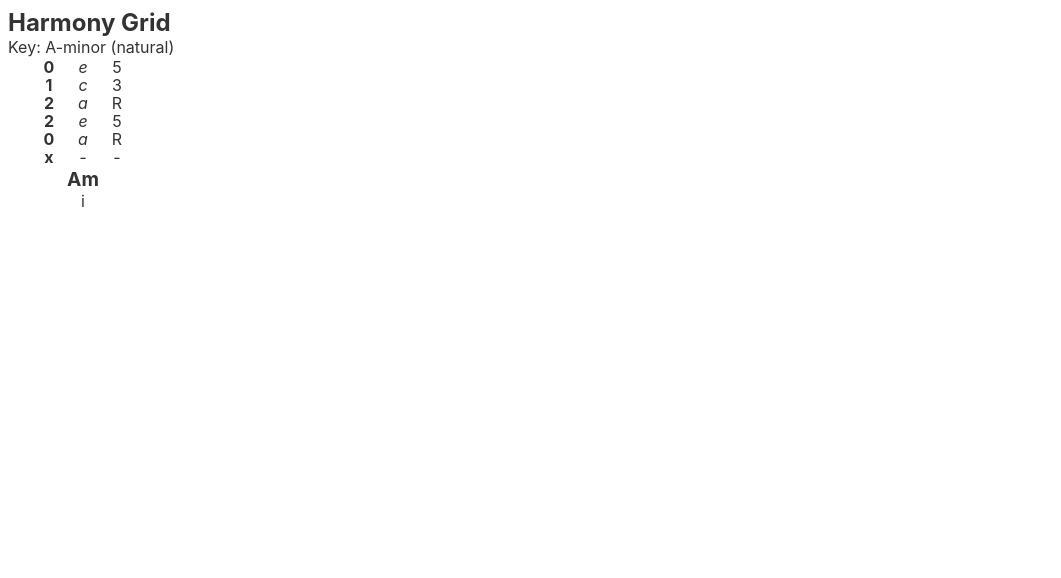
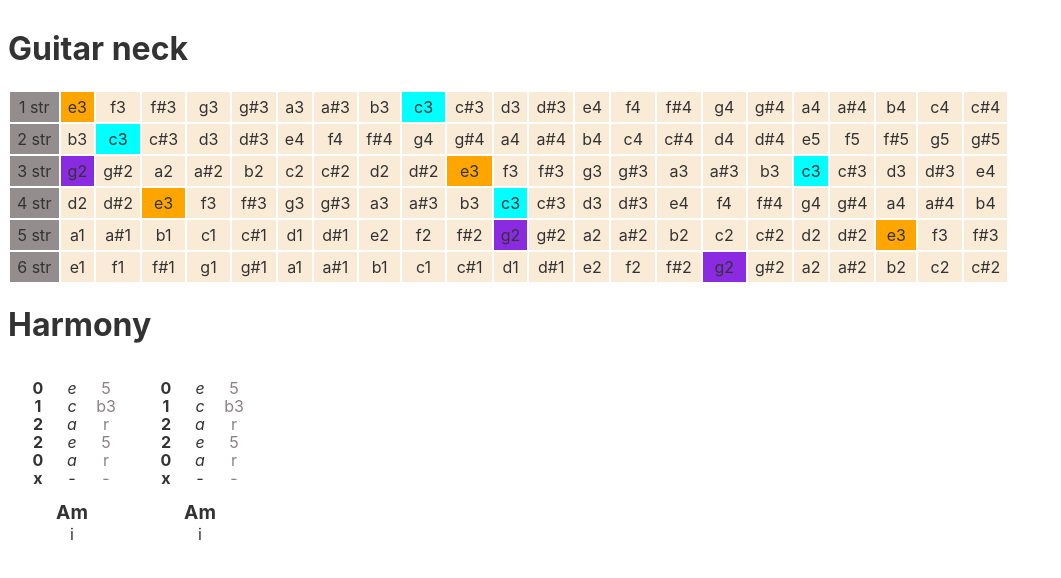
Before and after one commit to HEYROCKME/guitarSudoku, a Svelte app: page / in a window 1280 px wide. Shown: the top 578 px of the page, without its empty margins (0-1061 px from the left). Built offline with nearby package versions, Linux system fonts and the light colour scheme.

Commit message:
Ech note has own cell on neck

```diff
--- a/src/App.svelte
+++ b/src/App.svelte
@@ -17,16 +17,14 @@ import HarmonyGrid from './HarmonyGrid.svelte'
 
  }
 
+function makeGuitarNeck(tuning: string[], frets: number) {
+   return tuning.map(note => makeGuitarString(note, frets + 1))
+}
 
 
-console.log(
-	makeGuitarString( "e3", 21),
-	makeGuitarString( "b2", 21),
-	makeGuitarString( "g2", 21),
-	makeGuitarString( "d2", 21),
-	makeGuitarString( "a2", 21),
-	makeGuitarString( "e1", 21)
-)
+
+let guitarneck = makeGuitarNeck(tuning.regular, 21)
+// console.log(guitarneck)
 
 
 
@@ -39,4 +37,54 @@ console.log(
 // console.log(aMinor)
 </script>
 
-<HarmonyGrid/>
+<h1>Guitar neck</h1>
+<table>
+{#each guitarneck as fretboard, i }
+
+	 <tr id="string{i + 1}">
+	{#each fretboard as notes }
+	<td class="string-names">{i + 1} str</td>
+		{#each notes as note}
+
+		<td class="{note}">{note}</td>
+
+		{/each}
+	{/each}
+	</tr>
+
+
+{/each}
+</table>
+<h1>Harmony</h1>
+<div class="chordsheet">
+	<HarmonyGrid/> <HarmonyGrid/>
+</div>
+
+
+<style>
+	 * {padding: 0;}
+
+	table td {
+		padding: 5px 7px;
+		text-align: center;
+		background-color: antiquewhite;
+	}
+
+	.chordsheet {
+		display: flex;
+		flex-direction: row;
+	}
+
+	.string-names {
+		background-color: rgb(148, 141, 141);
+	}
+	.c3 {
+		background-color: aqua;
+	}
+
+	.e3 {
+		background-color: orange;
+	}
+
+	.g2 {background-color: blueviolet;}
+</style>
--- a/src/Constants.svelte
+++ b/src/Constants.svelte
@@ -6,8 +6,8 @@ export const chromaticScales ={
 }
 
 export const tuning = {
-    regular: ['e3', 'b2', 'g2', 'd2', 'a2', 'e1'],
-    dropD: ['e3', 'b2', 'g2', 'd2', 'a2', 'd1']
+    regular: ['e3', 'b3', 'g2', 'd2', 'a1', 'e1'],
+    dropD: ['e3', 'b3', 'g2', 'd2', 'a1', 'd1']
 }
 
 </script>
--- a/src/Functions.svelte
+++ b/src/Functions.svelte
@@ -8,7 +8,9 @@ export function getMode( scale: string[], scaleDegree: number) {
   let notes = scale.slice(0,scaleDegree - 1)
   let flippedNotes = scale.slice(- scale.length + (scaleDegree - 1))
   mode = notes.map(note => {flippedNotes.push(note)})
+  console.log(flippedNotes)
   return flippedNotes
+
 }
 
 // Takes Scales and Transposes to all all octaves
@@ -42,8 +44,9 @@ export function makeGuitarString(tunedTo : string,  frets: number) {
 	const chromatic = getMode(chromaticScales.sharps, 5)
 	let stringArea = makeMusicalSpectre(chromatic)
 	let openFret = stringArea.indexOf(tunedTo)
-
-	return stringArea.slice(openFret, openFret + frets)
+	let guitarString = []
+	guitarString.push( stringArea.slice(openFret, openFret + frets))
+    return guitarString
 
 }
 
--- a/src/GuitarNeck.svelte
+++ b/src/GuitarNeck.svelte
@@ -32,15 +32,12 @@
        }
 </script>
 
-
-
 <div class="guitarneck">
 	{#each guitarNeck.firstString as {fret, noteName, note}, i }
-  <li>
-
-	<ul>{note}</ul>
-
-  </li>
+ <table>
+   <tr><td>"the" {note}</td>
+     <tr>
+ </table>
 
   {/each}
 
@@ -48,11 +45,11 @@
 
 <style>
 
-li {
-	display: inline-block;
+    li {
+        display: inline-block;
 
-}
+    }
 
-ul {padding: .5em .2em;}
+    td {padding: .5em .5em;}
 
 </style>
--- a/src/HarmonyGrid.svelte
+++ b/src/HarmonyGrid.svelte
@@ -9,10 +9,10 @@
     diatonicChords: ["i", "iib5", "III", "iv", "v", "bVI", "bVII" ],
     strings: [
           {openString: "e", stringNum: 1, fret: "0", noteName: "e", harmony: "5", note: "e3"},
-          {openString: "b", stringNum: 2, fret: "1", noteName: "c", harmony: "3", note: "c3" },
-          {openString: "g", stringNum: 3, fret: "2", noteName: "a", harmony: "R", note:"a2" },
+          {openString: "b", stringNum: 2, fret: "1", noteName: "c", harmony: "b3", note: "c3"},
+          {openString: "g", stringNum: 3, fret: "2", noteName: "a", harmony: "r", note:"a2" },
           {openString: "d", stringNum: 4, fret: "2", noteName: "e", harmony: "5",  note:"e2"},
-          {openString: "a", stringNum: 5, fret: "0", noteName: "a", harmony: "R", note: "a1"},
+          {openString: "a", stringNum: 5, fret: "0", noteName: "a", harmony: "r", note: "a1"},
           {openString: "e", stringNum: 6, fret: "x", noteName: "-", harmony: "-", note: ""}
                       ]
       }
@@ -46,10 +46,10 @@
 
 
 
-<h2>Harmony Grid</h2>
+<!-- <h2>Harmony Grid</h2> -->
 <div class="card">
 
-	<p class="key">Key: {chord.chordKey}</p>
+	<!-- <p class="key">Key: {chord.chordKey}</p> -->
 
 	<div class="grid-card">
 
@@ -109,6 +109,7 @@
 
 .chord-grid {
 	/* border: solid 1px salmon; */
+    padding: .75em;
 }
 
 .chord-grid td  {
@@ -128,6 +129,11 @@
 .notes {
 	font-style: italic;
 }
+
+.harmony {
+    color: rgb(138, 130, 130);
+
+}
 .chord-name {
 	font-size: 1.2rem;
 	font-weight: bold;
```
